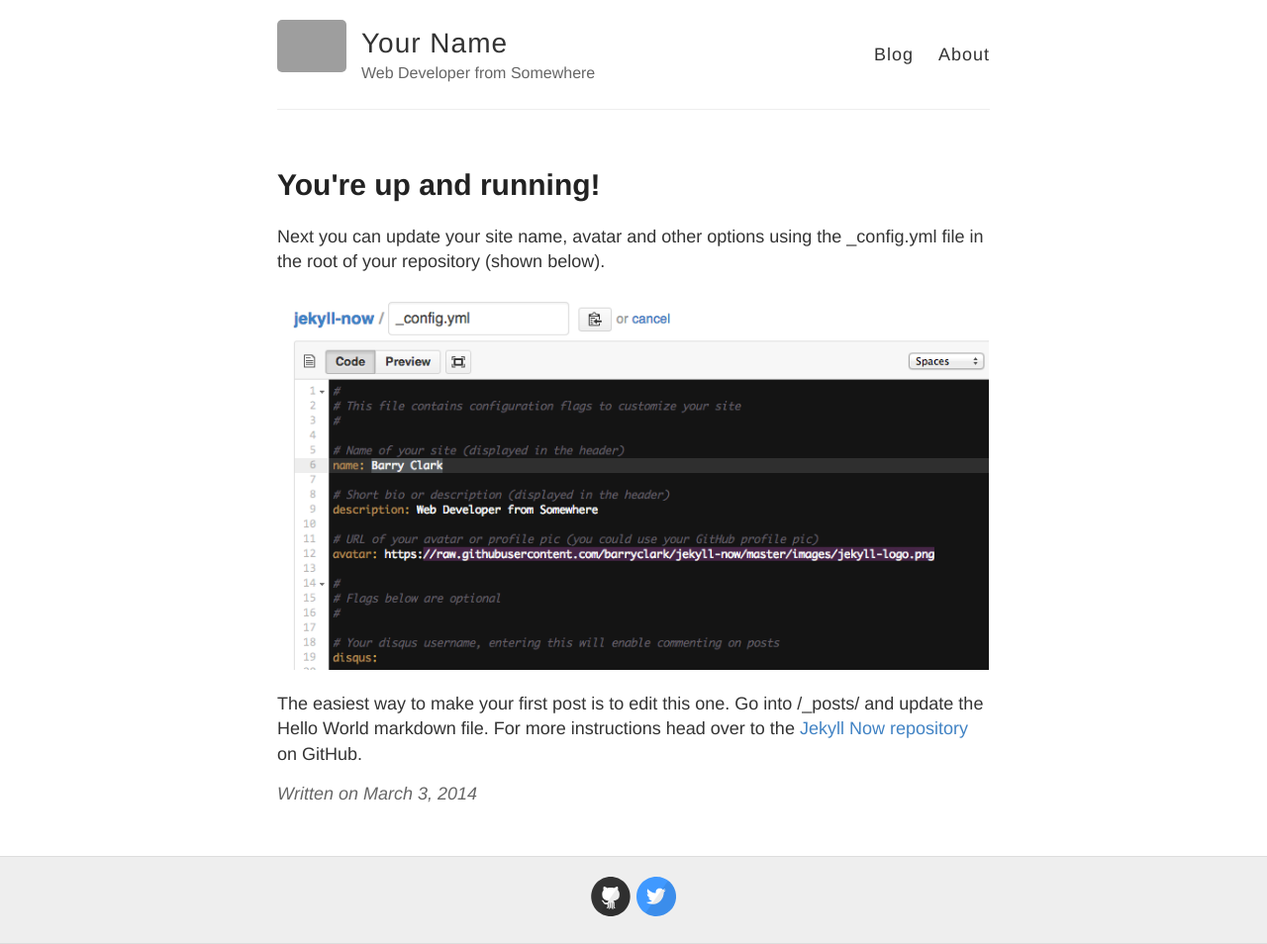
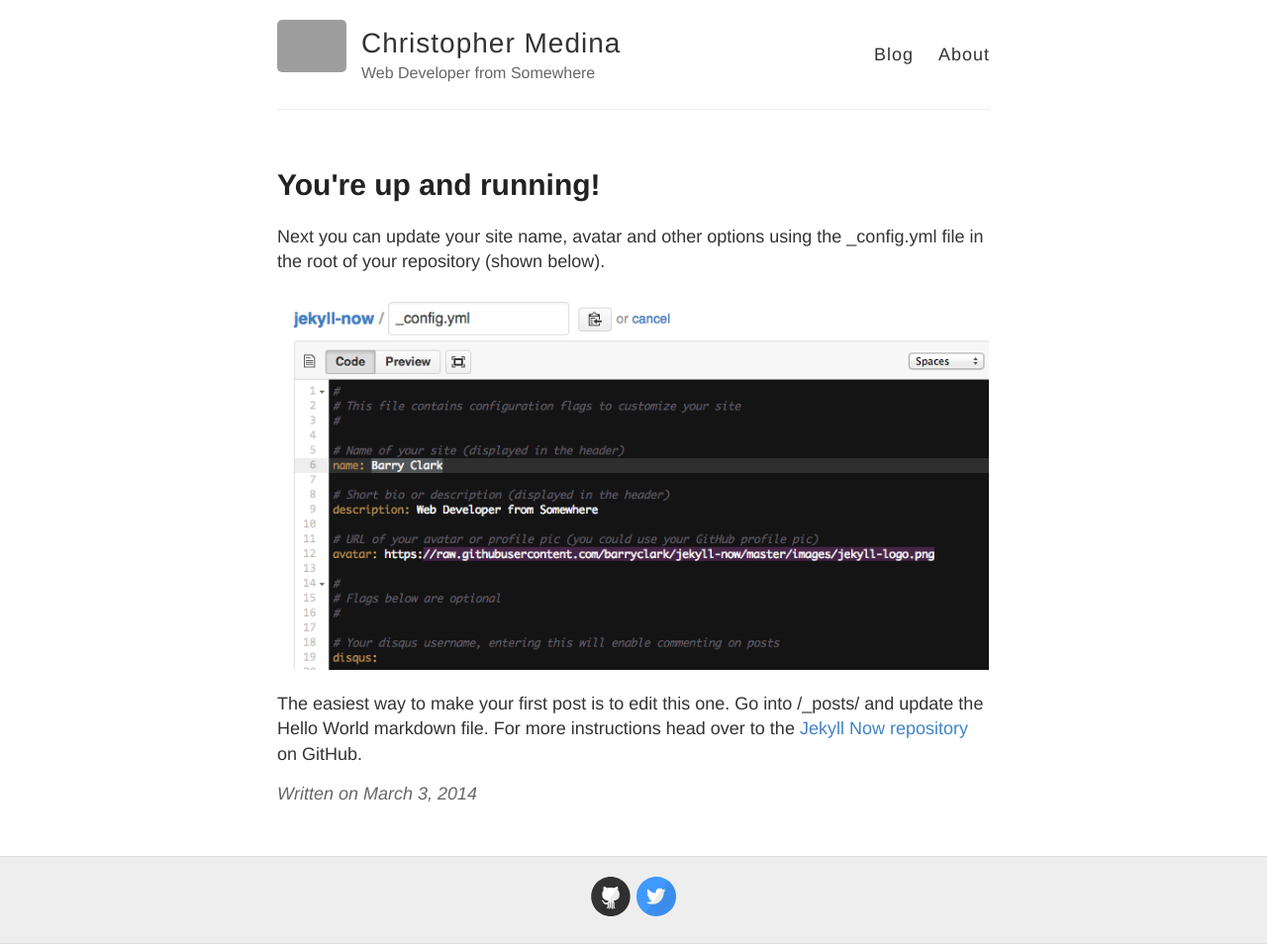
Before and after one commit to chrismedinamusic/chrismedinamusic.github.io, a Jekyll site: the page built from _posts/2014-3-3-Hello-World.md, in a window 1280 px wide. Shown: the whole page at 99% size. Built offline with Jekyll 4.4.1, drawn with Linux system fonts in a browser that asks for light colours; grey boxes are pictures that could not be loaded.

Commit message:
Update _config.yml

```diff
--- a/_config.yml
+++ b/_config.yml
@@ -3,7 +3,7 @@
 #
 
 # Name of your site (displayed in the header)
-name: Your Name
+name: Christopher Medina
 
 # Short bio or description (displayed in the header)
 description: Web Developer from Somewhere
```
